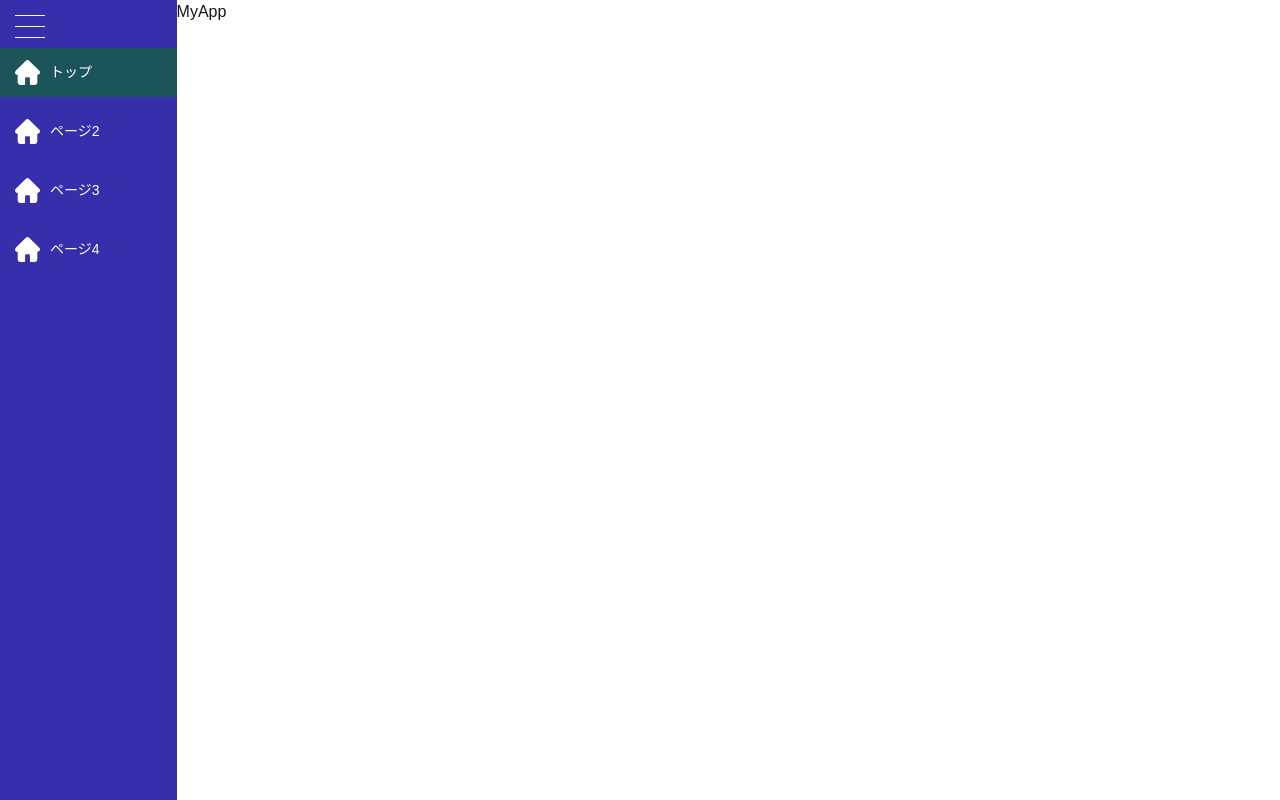
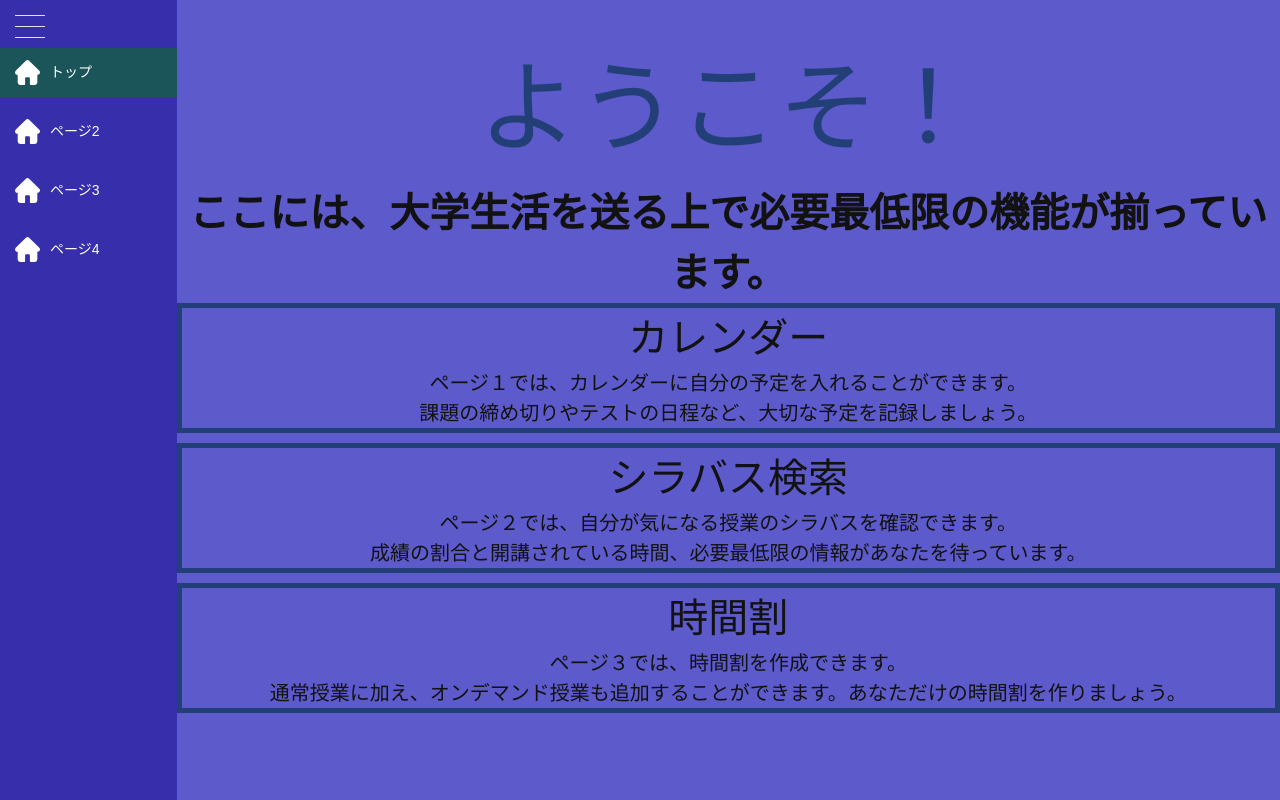
Before and after one commit to sazanami01/KITHack2025_teamA, a Next.js app in the folder kithack2025_team_a/: page / in a window 1280 px wide. Built offline with nearby package versions, Linux system fonts and the light colour scheme.

Commit message:
ふらのやつ

```diff
--- a/kithack2025_team_a/app/globals.css
+++ b/kithack2025_team_a/app/globals.css
@@ -4,8 +4,8 @@
 @tailwind utilities;
 
 :root {
-  --background: #ffffff;
-  --foreground: #171717;
+  --background: #ff0000;
+  --foreground: #121212;
 
   --paddings: 15px;
 }
--- a/kithack2025_team_a/app/page.tsx
+++ b/kithack2025_team_a/app/page.tsx
@@ -3,10 +3,36 @@
 import './globals.css'
 import { Layout } from "./styles/Layout";
 
+import styles from './topPage.module.css';
+
+
 export default function Home() {
   return (
     <Layout>
-      <h1>MyApp</h1>
+      <div>
+
+  <h1 className={styles.Welcome}>ようこそ！</h1>
+  <p className={styles.bigsentence}><b>ここには、大学生活を送る上で必要最低限の機能が揃っています。</b></p>
+
+  <div className={styles.block}>
+  <h2 className={styles.bigsentence}>カレンダー</h2>
+  <p className={styles.nomalsentence}>ページ１では、カレンダーに自分の予定を入れることができます。</p>
+  <p className={styles.nomalsentence}>課題の締め切りやテストの日程など、大切な予定を記録しましょう。</p>
+  </div>
+
+  <div className={styles.block}>
+  <h2 className={styles.bigsentence}>シラバス検索</h2>
+  <p className={styles.nomalsentence}>ページ２では、自分が気になる授業のシラバスを確認できます。</p>
+  <p className={styles.nomalsentence}>成績の割合と開講されている時間、必要最低限の情報があなたを待っています。</p>
+  </div>
+
+  <div className={styles.block}>
+  <h2 className={styles.bigsentence}>時間割</h2>
+  <p className={styles.nomalsentence}>ページ３では、時間割を作成できます。</p>
+  <p className={styles.nomalsentence}>通常授業に加え、オンデマンド授業も追加することができます。あなただけの時間割を作りましょう。</p>
+  </div>
+
+  </div>
     </Layout>
   )
 }
--- a/kithack2025_team_a/app/page2/layout.module.css
+++ b/kithack2025_team_a/app/page2/layout.module.css
@@ -9,6 +9,12 @@
   margin-right: 8px; /* タブ間の余白 */
 }
 
+.pageTitle {
+  color: #04ffee;
+  size: h1;
+  font-size: 3rem;
+}
+
 .tab[data-active="true"] { /* アクティブなタブのスタイル */
   background: #333; /* 背景色 */
   color: #1976d2; /* 文字色 */
--- a/kithack2025_team_a/app/page2/layout.tsx
+++ b/kithack2025_team_a/app/page2/layout.tsx
@@ -3,7 +3,7 @@
 
 import SearchBar from "./SearchBar";
 //import { Space, Tabs, MantineProvider } from "@mantine/core"
-import { MantineProvider } from "@mantine/core";
+import { MantineProvider, Title } from "@mantine/core";
 import Link from "next/link"
 //import { useSelectedLayoutSegment } from "next/navigation"
 import { ReactNode } from "react"
@@ -30,6 +30,11 @@ const SaearchLayout = ({ children }: PageProps) => {
                 alignItems: 'center',     // 横方向中央揃え
                 paddingTop: '2rem'        // 上部に余白
             }}>
+
+            {/* 一番上に表示するタイトル */}
+                <Title order={1} size="h1" mb="sm" className={styles.pageTitle}>
+                    近大シラバス
+                </Title>
             <SearchBar />
 
             </div>
--- a/kithack2025_team_a/app/page2/page.tsx
+++ b/kithack2025_team_a/app/page2/page.tsx
@@ -9,7 +9,7 @@ import {
 } from 'react'
 
 
-import Box from '@mui/material/Box';
+//import Box from '@mui/material/Box';
 
 import { Layout } from "../styles/Layout";
 
@@ -17,10 +17,11 @@ import { Layout } from "../styles/Layout";
 
 import { Suspense } from 'react';
 import { SearchResultList } from './SearchResultList';
-import { Loader } from './Loader';
-import { Center } from '@mantine/core';
+//import { Loader } from './Loader';
+import { Box, Center, Loader, Text, Title, Flex } from '@mantine/core'
 import { useSearchParams } from "next/navigation";
 
+//import samplePhoto from "./sample1.png";
 
 
   // シラバスの表示についての設定
@@ -39,9 +40,10 @@ const searchParams = useSearchParams(); // URLのクエリパラメータを取
 
   return (
      /* ここから下が検索結果の表示部分 */
-      <Box my="md">
-        {query.length >= 1
-          ? <Suspense key={query} fallback={ // queryが変わるたびにSuspenseをリセットする
+    <Flex direction="column" align="center" justify="center" style={{ minHeight: 'calc(100vh - 100px)' }}>
+        {query.length >= 1 ? (
+          <Box my="md" style={{ width: '100%', maxWidth: '800px' }}>
+          <Suspense key={query} fallback={ // queryが変わるたびにSuspenseをリセットする
             // Suspenseは、非同期処理の完了を待つためのコンポーネント
             // ローディング中に表示するコンポーネント
           <Center>
@@ -50,13 +52,17 @@ const searchParams = useSearchParams(); // URLのクエリパラメータを取
         } >
           <SearchResultList query={query} />
         </Suspense>
+      </Box>
         // queryが空のときに表示するコンポーネント
-          : <div>近大シラバスへようこそ!!!
+      )  : (
+          <Box my="xl" style={{ textAlign: 'center' }}>
+            <div>近大シラバスへようこそ!!!
               <br />
               上の検索バーで授業名で検索してみよう！(Enterを押してね...)
               <br />
             </div>
-        }
           </Box>
+          )};
+      </Flex>
     );
   };
--- a/kithack2025_team_a/app/styles/Layout.module.scss
+++ b/kithack2025_team_a/app/styles/Layout.module.scss
@@ -7,7 +7,7 @@
 
     height: 1px;
     width: 30px;
-    background: rgb(255, 255, 255);
+    background: rgb(229, 226, 226);
 
     margin-bottom: 10px;
 
@@ -151,7 +151,7 @@
 
   .mainContent {
 
-    background: #ffffff;
+    background: #5d5acb;
     width: 100%;
   }
 }
--- /dev/null
+++ b/kithack2025_team_a/app/topPage.module.css
@@ -0,0 +1,21 @@
+.Welcome {
+    text-align: center;
+    color: #173a66d3;
+    padding-top: 3%;
+    font-size: 100px;
+}
+
+.bigsentence {
+    text-align: center;
+    font-size: 40px;
+}
+
+.nomalsentence {
+    text-align: center;
+    font-size: 20px;
+}
+
+.block {
+    border: solid 5px #173a66d3;
+    margin-bottom: 10px;
+}
```
Lines whose indentation alone changed are shown as unchanged.
